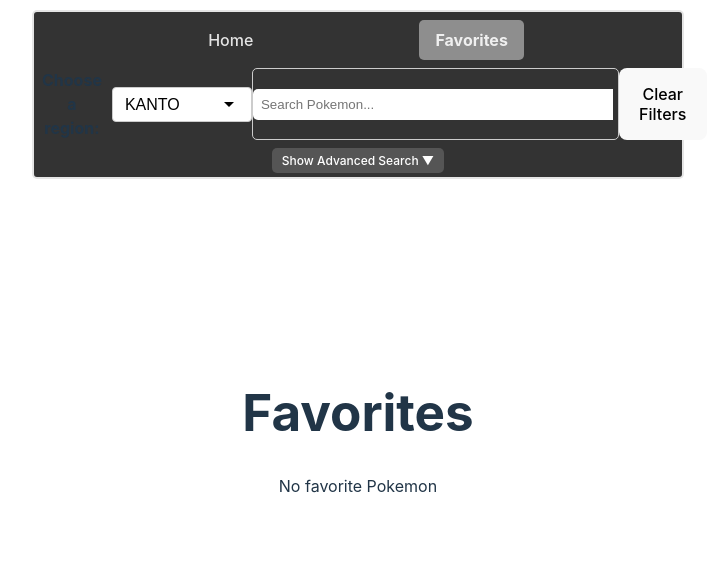
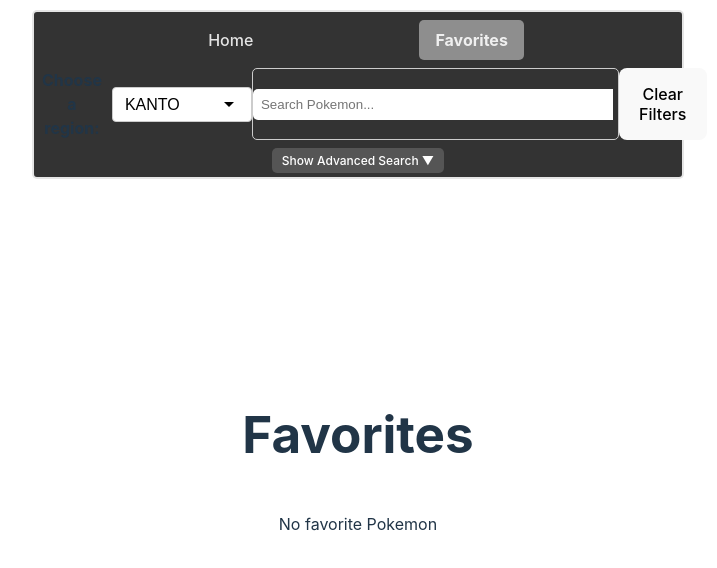
Before and after one commit to drohack/pokedex, a React (Vite) app: page /favorites in a window 1280 px wide. Shown: the top 568 px of the page, without its empty margins (282-999 px from the left). Built offline with nearby package versions, Linux system fonts and the light colour scheme.

Commit message:
Make whole Card clickable

```diff
--- a/src/components/PokemonList/PokemonList.jsx
+++ b/src/components/PokemonList/PokemonList.jsx
@@ -1,6 +1,7 @@
 import React from "react";
 import { useDispatch } from "react-redux";
 import { setSelectedPokemon } from "../../features/pokemon/pokemonSlice";
+import { toggleFavorite } from "../../features/favorites/favoritesSlice";
 import { Link } from "react-router-dom";
 import styles from "./PokemonList.module.css";
 import Pokemon from "../../features/pokemon/Pokemon";
@@ -17,6 +18,12 @@ const PokemonList = ({ pokemon }) => {
     dispatch(setSelectedPokemon(selectedPokemon));
   };
 
+  const handleToggleFavorite = (pokemon) => {
+    dispatch(
+      toggleFavorite(pokemon)
+    );
+  };
+
   const visiblePokemon =
     pokemon?.filter((p) =>
       p.name.toLowerCase().includes(searchTerm.toLowerCase())
@@ -29,9 +36,9 @@ const PokemonList = ({ pokemon }) => {
   return (
     <div className={styles.grid}>
       {visiblePokemon.map((p) => (
-        <div key={p.id} className={styles.card} style={getTypeBackground(p.types)}>
+        <button key={p.id} className={styles.card} style={getTypeBackground(p.types)} onClick={() => handleToggleFavorite(p)}>
           <Pokemon pokemon={p} />
-        </div>
+        </button>
       ))}
     </div>
   );
--- a/src/features/pokemon/Pokemon.jsx
+++ b/src/features/pokemon/Pokemon.jsx
@@ -19,12 +19,6 @@ const Pokemon = ({ pokemon }) => {
     setIsFavorite(isFavorited); // Check if favorited
   }, [favoritePokemon, pokemon.id]); // Track changes in favorites and id
 
-  const handleToggleFavorite = () => {
-    dispatch(
-      toggleFavorite(pokemon)
-    );
-  };
-
   const handleClick = () => {
     dispatch(
       setSelectedPokemon({
@@ -39,11 +33,9 @@ const Pokemon = ({ pokemon }) => {
   };
 
   return (
-    <>
-      <Link onClick={handleToggleFavorite}>
-        <img src={pokemon.imageUrl} alt={pokemon.name} />
-        <h3 className={styles.name}>{capitalizeFirstLetter(pokemon.name)} ({pokemon.id})</h3>
-      </Link>
+    <div>
+      <img src={pokemon.imageUrl} alt={pokemon.name} />
+      <h3 className={styles.name}>{capitalizeFirstLetter(pokemon.name)} ({pokemon.id})</h3>
 
       {/* Display Types */}
       <div className={type_styles.types}>
@@ -56,10 +48,10 @@ const Pokemon = ({ pokemon }) => {
           : "No types available"}
       </div>
 
-      <button onClick={handleToggleFavorite} className={styles.favButton}>
+      <div className={styles.favDiv}>
         {isFavorite ? <FaHeart fill="red" /> : <FaRegHeart />}
-      </button>
-    </>
+      </div>
+    </div>
   );
 };
 
--- a/src/features/pokemon/Pokemon.module.css
+++ b/src/features/pokemon/Pokemon.module.css
@@ -2,3 +2,10 @@
     color: rgba(0, 0, 0, 1.0);
     background-color: rgba(255, 255, 255, 0.5);
 }
+
+.favDiv {
+    background-color: black;
+    padding: 13px 20px 10px 20px;
+    display: inline-block; /* Ensure the box fits the content */
+    border-radius: 5px; /* Optional: Add rounded corners */
+}
--- a/src/pages/Favorites/Favorites.jsx
+++ b/src/pages/Favorites/Favorites.jsx
@@ -64,10 +64,10 @@ function Favorites() {
     });
 
     return (
-        <>
+        <div className={styles.favoriteContainer}>
             <h1>Favorites</h1>
             {favoritePokemon.length === 0 ? emptyFavorites : <PokemonList pokemon={visibleFavoritePokemon} />}
-        </>
+        </div>
     )
 }
 
--- a/src/pages/Favorites/Favorites.module.css
+++ b/src/pages/Favorites/Favorites.module.css
@@ -0,0 +1,7 @@
+/* Home.module.css */
+.favoriteContainer {
+    display: flex;
+    flex-direction: column;
+    align-items: center; /* Center horizontally */
+    margin-top: 60px;
+}
```
